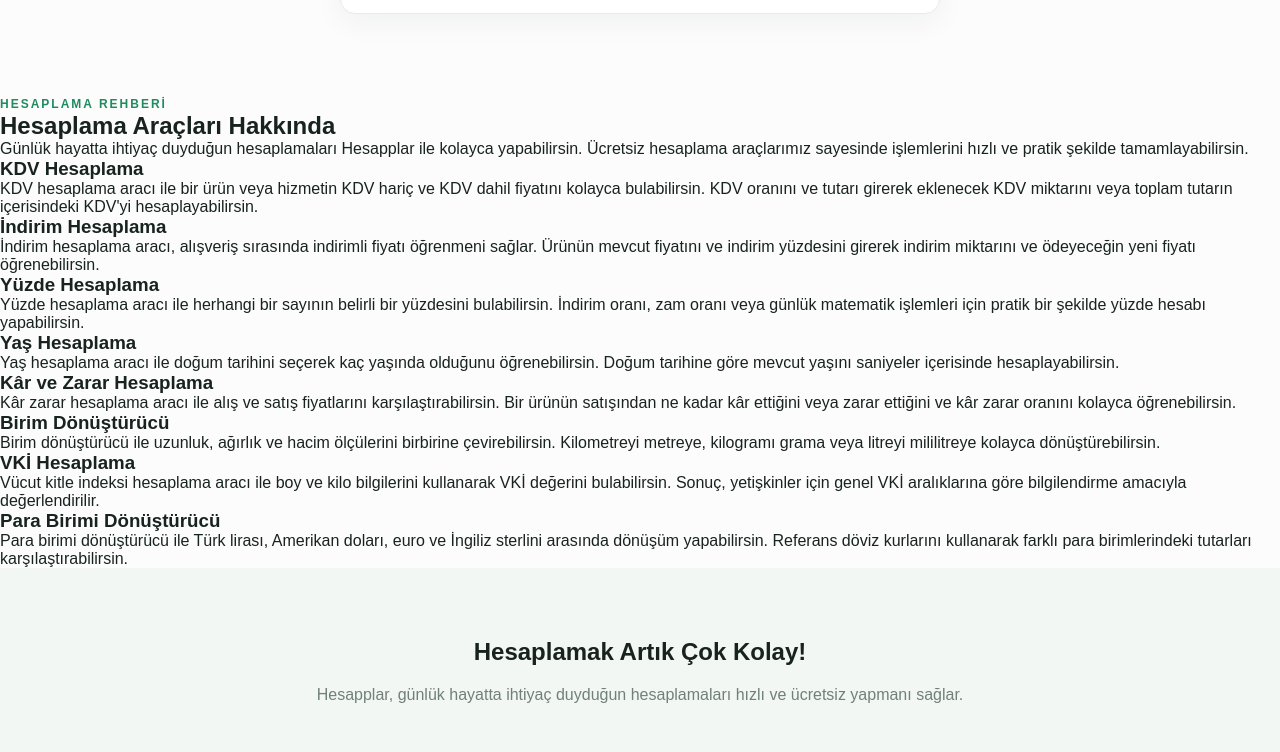
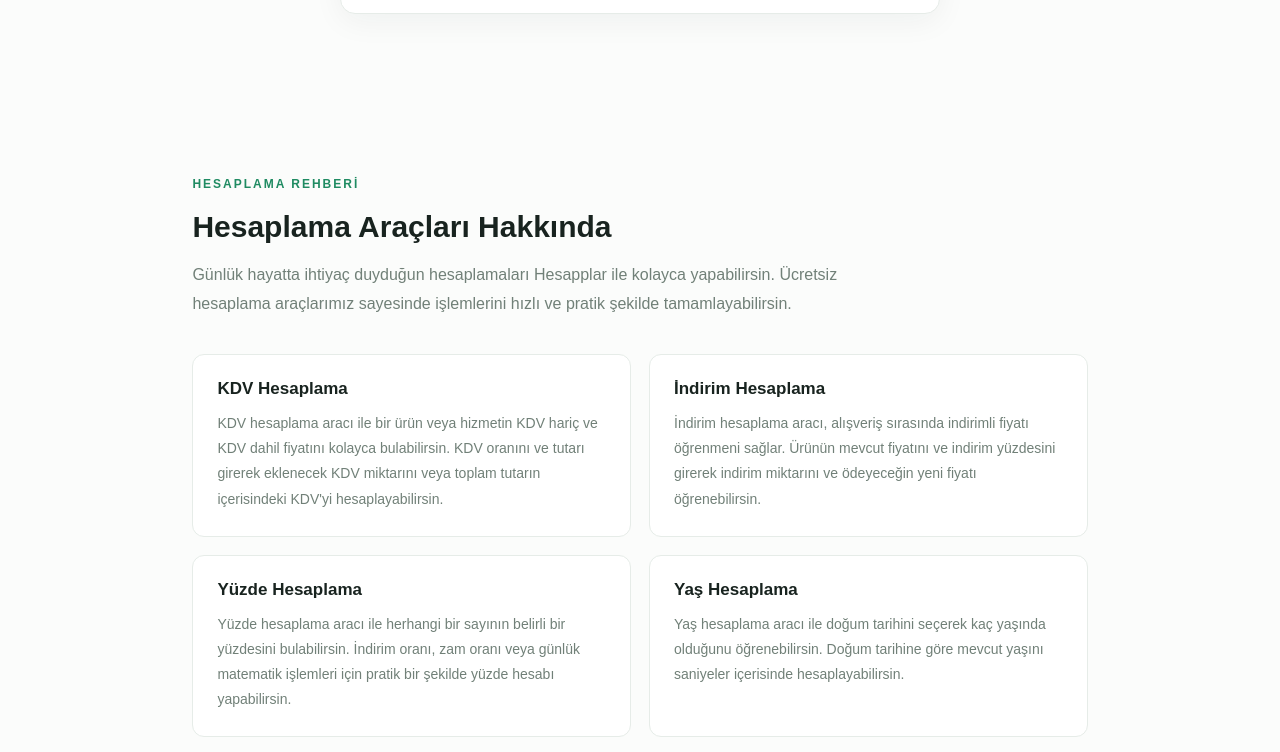
Before and after one commit to gkytr/hesaplaa, a plain HTML site: page index.html in a window 1280 px wide. Shown: the part 1740-2492 px from the top of the page. Drawn offline with Linux system fonts and the light colour scheme.

Commit message:
Update style.css

```diff
--- a/style.css
+++ b/style.css
@@ -345,3 +345,70 @@ footer {
         min-height: 110px;
     }
 }
+/* SEO içerik bölümü */
+.seo-icerik {
+    max-width: 1100px;
+    margin: 0 auto;
+    padding: 80px 8%;
+}
+
+.seo-baslik {
+    max-width: 650px;
+    margin-bottom: 35px;
+}
+
+.seo-baslik h2 {
+    font-size: 30px;
+    margin: 15px 0;
+    line-height: 1.3;
+}
+
+.seo-baslik > p {
+    color: #718078;
+    line-height: 1.8;
+}
+
+.seo-kartlari {
+    display: grid;
+    grid-template-columns: repeat(2, minmax(0, 1fr));
+    gap: 18px;
+}
+
+.seo-kart {
+    padding: 24px;
+    background: #ffffff;
+    border: 1px solid #e6ece8;
+    border-radius: 12px;
+    transition: 0.2s;
+}
+
+.seo-kart:hover {
+    border-color: #1f8b62;
+    transform: translateY(-3px);
+}
+
+.seo-kart h3 {
+    font-size: 17px;
+    margin-bottom: 12px;
+    color: #18231f;
+}
+
+.seo-kart p {
+    color: #718078;
+    font-size: 14px;
+    line-height: 1.8;
+}
+
+@media (max-width: 768px) {
+    .seo-icerik {
+        padding: 60px 6%;
+    }
+
+    .seo-baslik h2 {
+        font-size: 26px;
+    }
+
+    .seo-kartlari {
+        grid-template-columns: 1fr;
+    }
+}
```
